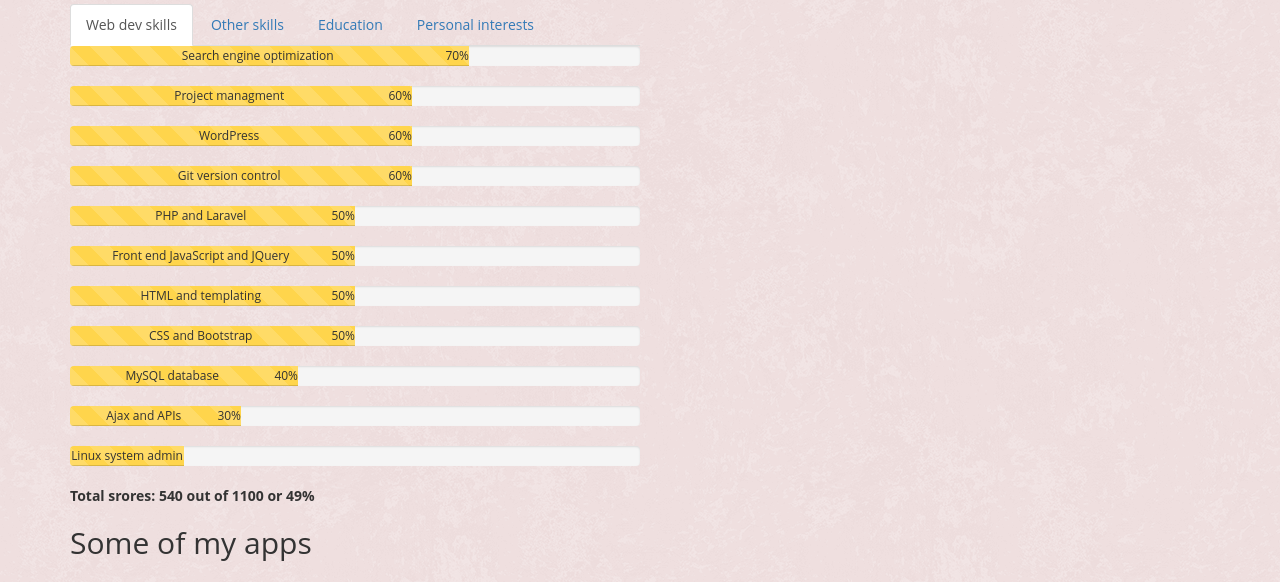
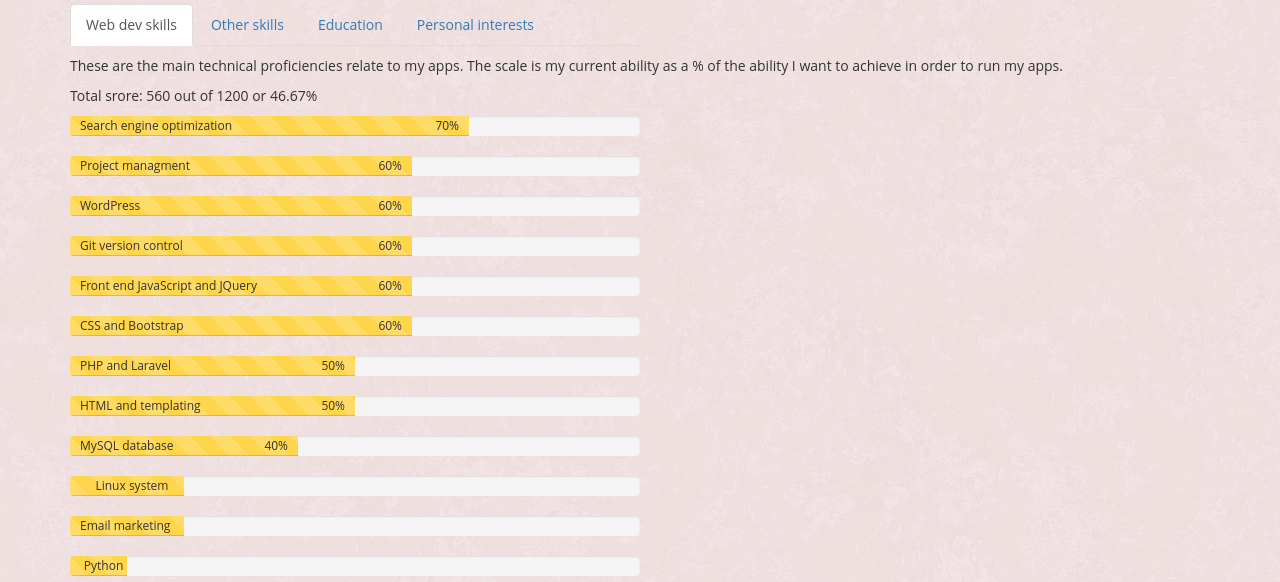
Before and after one commit to bitedgeco/portfolio, a plain HTML site: page public/index.html in a window 1280 px wide. Shown: the part 189-771 px from the top of the page. Drawn offline with nearby package versions, Linux system fonts and the light colour scheme.

Commit message:
Output progess bars with handelbars and improved styling.

```diff
--- a/public/css/layout.css
+++ b/public/css/layout.css
@@ -27,6 +27,18 @@
     top: 0; left: 0; bottom: 0; right: 0;
 }
 
+#scale {
+    padding-top: 1rem;
+}
+
+.pull-right {
+    margin-right: 1rem;
+}
+
+.pull-left {
+    margin-left: 1rem;
+}
+
 @media only screen and (min-width: 992px) {
     .progress, .list-group, .nav-tabs {
         max-width: 50%;
--- a/public/css/modules.css
+++ b/public/css/modules.css
@@ -15,6 +15,11 @@ i {
     color: #1d3550;
 }
 
-#total {
-	font-weight: bold;
+ hr {
+  border: 0;
+  height: 1px;
+  background-image: -webkit-linear-gradient(left, #ffd54c, #FFF, #ffd54c);
+  background-image: -moz-linear-gradient(left, #ffd54c, #FFF, #ffd54c);
+  background-image: -ms-linear-gradient(left, #ffd54c, #FFF, #ffd54c);
+  background-image: -o-linear-gradient(left, #ffd54c, #FFF, #ffd54c;
 }
--- a/public/index.html
+++ b/public/index.html
@@ -2,6 +2,7 @@
 <html>
 <head>
     <title>James Canning</title>
+
     <!-- Bootstrap CSS CDN-->
     <link rel="stylesheet" href="https://maxcdn.bootstrapcdn.com/bootstrap/3.3.6/css/bootstrap.min.css" integrity="sha384-1q8mTJOASx8j1Au+a5WDVnPi2lkFfwwEAa8hDDdjZlpLegxhjVME1fgjWPGmkzs7" crossorigin="anonymous">
     <!-- Font Awsome CDN-->
@@ -13,6 +14,14 @@
 
     <meta name="viewport" content="width=device-width, initial-scale=1">
 
+    <script id="progressBar-template" type="text/x-handlebars-template">
+        <div class="progress">
+            <div class="progress-bar progress-bar-striped active" role="progressbar" aria-valuenow="{{score}}" aria-valuemin="0" aria-valuemax="100" style="width: {{score}}%;">
+                <span class="pull-left">{{name}}</span><span class="pull-right score">{{score}}%</span>
+            </div>
+        </div>
+    </script>
+
     <script id="project-template" type="text/x-handlebars-template">
         <div class="col-md-4">
             <h3><a href="{{link}}" target="_blank">{{name}}</a></h3>
@@ -20,6 +29,7 @@
                 <a href="{{link}}" target="_blank"><img class="project-img" src="{{img}}"></a>
             </div>
             <h4 class="tag">{{tag}}</h4>
+            <hr>
         </div>
     </script>
 
@@ -71,61 +81,11 @@
         <!-- Tab panes -->
         <div class="tab-content">
             <div role="tabpanel" class="tab-pane active" id="technicle">
-                <div class="progress">
-                    <div class="progress-bar progress-bar-striped active" role="progressbar" aria-valuenow="60" aria-valuemin="0" aria-valuemax="100" style="width: 70%;">
-                    Search engine optimization <span class="pull-right score">70%</span>
-                    </div>
-                </div>
-                <div class="progress">
-                    <div class="progress-bar progress-bar-striped active" role="progressbar" aria-valuenow="60" aria-valuemin="0" aria-valuemax="100" style="width: 60%;">
-                    Project managment <span class="pull-right score">60%</span>
-                    </div>
-                </div>
-                <div class="progress">
-                    <div class="progress-bar progress-bar-striped active" role="progressbar" aria-valuenow="60" aria-valuemin="0" aria-valuemax="100" style="width: 60%;">
-                    WordPress <span class="pull-right score">60%</span>
-                    </div>
-                </div>
-                <div class="progress">
-                    <div class="progress-bar progress-bar-striped active" role="progressbar" aria-valuenow="60" aria-valuemin="0" aria-valuemax="100" style="width: 60%;">
-                    Git version control <span class="pull-right score">60%</span>
-                    </div>
-                </div>
-                <div class="progress">
-                    <div class="progress-bar progress-bar-striped active" role="progressbar" aria-valuenow="60" aria-valuemin="0" aria-valuemax="100" style="width: 50%;">
-                    PHP and Laravel <span class="pull-right score">50%</span>
-                    </div>
-                </div>
-                <div class="progress">
-                    <div class="progress-bar progress-bar-striped active" role="progressbar" aria-valuenow="60" aria-valuemin="0" aria-valuemax="100" style="width: 50%;">
-                    Front end JavaScript and JQuery <span class="pull-right score">50%</span>
-                    </div>
-                </div>
-                <div class="progress">
-                    <div class="progress-bar progress-bar-striped active" role="progressbar" aria-valuenow="60" aria-valuemin="0" aria-valuemax="100" style="width: 50%;">
-                    HTML and templating <span class="pull-right score">50%</span>
-                    </div>
-                </div>
-                <div class="progress">
-                    <div class="progress-bar progress-bar-striped active" role="progressbar" aria-valuenow="60" aria-valuemin="0" aria-valuemax="100" style="width: 50%;">
-                    CSS and Bootstrap <span class="pull-right score">50%</span>
-                    </div>
-                </div>
-                <div class="progress">
-                    <div class="progress-bar progress-bar-striped active" role="progressbar" aria-valuenow="60" aria-valuemin="0" aria-valuemax="100" style="width: 40%;">
-                    MySQL database <span class="pull-right score">40%</span>
-                    </div>
-                </div>
-                <div class="progress">
-                    <div class="progress-bar progress-bar-striped active" role="progressbar" aria-valuenow="60" aria-valuemin="0" aria-valuemax="100" style="width: 30%;">
-                    Ajax and APIs <span class="pull-right score">30%</span>
-                    </div>
-                </div>
-                <div class="progress">
-                    <div class="progress-bar progress-bar-striped active" role="progressbar" aria-valuenow="60" aria-valuemin="0" aria-valuemax="100" style="width: 20%;">
-                    Linux system admin <span class="pull-right score">20%</span>
-                    </div>
-                </div>
+                <p id="scale">These are the main technical proficiencies relate to my apps. The scale is my current ability as a % of the ability I want to achieve in order to run my apps.</p>
+                <p>Total srore: <span id="totalScore"></span> out of <span id="maxScore"></span> or <span id="scorePercent"></span>%</p>
+
+                <div id="progressBar"></div>
+
             </div>
             <div role="tabpanel" class="tab-pane" id="skills">
                 <ul class="list-group">
@@ -173,14 +133,13 @@
             </div>
         </div> <!-- End tab panes -->
 
-        <div id="total">Total srores: <span id="totalScore"></span> out of 1100 or 49%</div>
-
         <div class="anchor" id="apps"></div>
         <h2>Some of my apps</h2>
         <!-- TEMPLATE WITH VALUES FROM HADLEBARS -->
         <div class="row">
             <div id="projects"></div>
         </div>
+
     </div>
 
     <!-- JQuery CDN -->
@@ -191,6 +150,7 @@
     <script src="https://cdnjs.cloudflare.com/ajax/libs/handlebars.js/4.0.4/handlebars.js"></script>
     <!-- External JS -->
     <script src="js/project.js"></script>
+    <script src="js/progressBar.js"></script>
     <script src="js/main.js"></script>
 
 </body>
--- a/public/js/main.js
+++ b/public/js/main.js
@@ -1,20 +1,61 @@
 "use strict";
 (function() {
 
+    // Send progress data to handelbars template
+
+    var progressBars = [];
+
+    function ProgressBar (opts) {
+        for (var key in opts) this[key] = opts[key];
+    };
+
+    ProgressBar.prototype.toHtml = function() {
+        var source = $('#progressBar-template').html();
+        var template = Handlebars.compile(source);
+        return template(this);
+    };
+
+    progressBarData.forEach(function(progressBarObject) {
+        progressBars.push(new ProgressBar(progressBarObject));
+    });
+
+    progressBars.forEach(function(NewProgressBarObject){
+        $('#progressBar').append(NewProgressBarObject.toHtml());
+    });
+
+    // Add all progres bar scores,  and percentage
+    function getScores(){
+        var scores = $('.score').text();
+        scores = scores.split("%");
+        scores.pop();
+        scores = scores.map(Number);
+        var totalScore = scores.reduce(function(scoreA, scoreB) {
+            return scoreA + scoreB;
+        });
+        return totalScore;
+    }
+    // calculate max score
+    function getMaxScore(){
+        var maxScore = $('.score').size() * 100;
+        return maxScore
+    }
+    // calculate scores as a percentage of max scores
+    function getScorePercent(){
+        var scorePercent = getScores()/getMaxScore() * 100;
+        scorePercent = scorePercent.toFixed(2);
+        return scorePercent;
+    }
+
+    $('#totalScore').text(getScores);
+    $('#maxScore').text(getMaxScore);
+    $('#scorePercent').text(getScorePercent);
+
+    // Send project data to handelbars template
     var projects = [];
 
-    // function Project (opts) {
-    //     for (var key in opts) this[key] = opts[key];
-    // };
-
-    // .map, .reduce are .filter are not availible to opts
-
     function Project (opts) {
-        this.name = opts.name;
-        this.img = opts.img;
-        this.tag = opts.tag;
-        this.link = opts.link;
-    }
+        for (var key in opts) this[key] = opts[key];
+    };
 
     Project.prototype.toHtml = function() {
         var source = $('#project-template').html();
@@ -30,17 +71,4 @@
         $('#projects').append(NewProjectObject.toHtml());
     });
 
-    // Add all progres bar scores, I would like to calculate the total as a % as ewell but have run out of time
-
-    var scores = $('.score').text();
-
-    scores = scores.split("%");
-    scores.pop();
-    scores = scores.map(Number);
-    scores = scores.reduce(function(scoreA, scoreB) {
-        return scoreA + scoreB;
-    });
-
-    $('#totalScore').text(scores);
-
 })();
--- /dev/null
+++ b/public/js/progressBar.js
@@ -0,0 +1,50 @@
+progressBarData = [
+    {
+        name:    'Search engine optimization',
+        score:   70
+    },
+    {
+        name:    'Project managment',
+        score:   60
+    },
+    {
+        name:    'WordPress',
+        score:   60
+    },
+    {
+        name:    'Git version control',
+        score:   60
+    },
+    {
+        name:    'Front end JavaScript and JQuery',
+        score:   60
+    },
+    {
+        name:    'CSS and Bootstrap',
+        score:   60
+    },
+    {
+        name:    'PHP and Laravel',
+        score:   50
+    },
+    {
+        name:    'HTML and templating',
+        score:   50
+    },
+    {
+        name:    'MySQL database',
+        score:   40
+    },
+    {
+        name:    'Linux system admin',
+        score:   20
+    },
+    {
+        name:    'Email marketing',
+        score:   20
+    },
+    {
+        name:    'Python and web scraping',
+        score:   10
+    }
+];
```
Also changed, not shown: public/js/projectAjax.json (deleted, +0 -18 lines).
